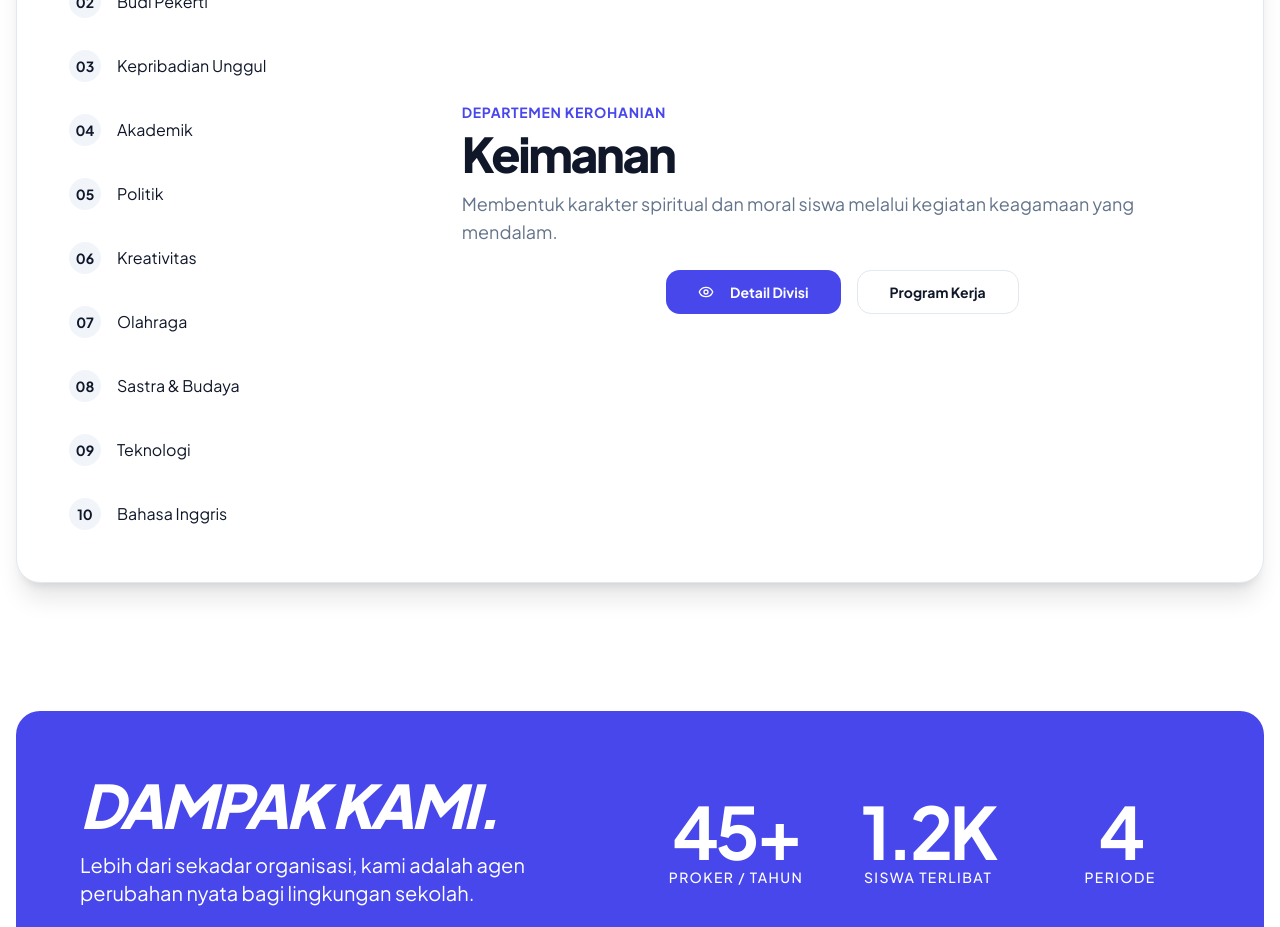
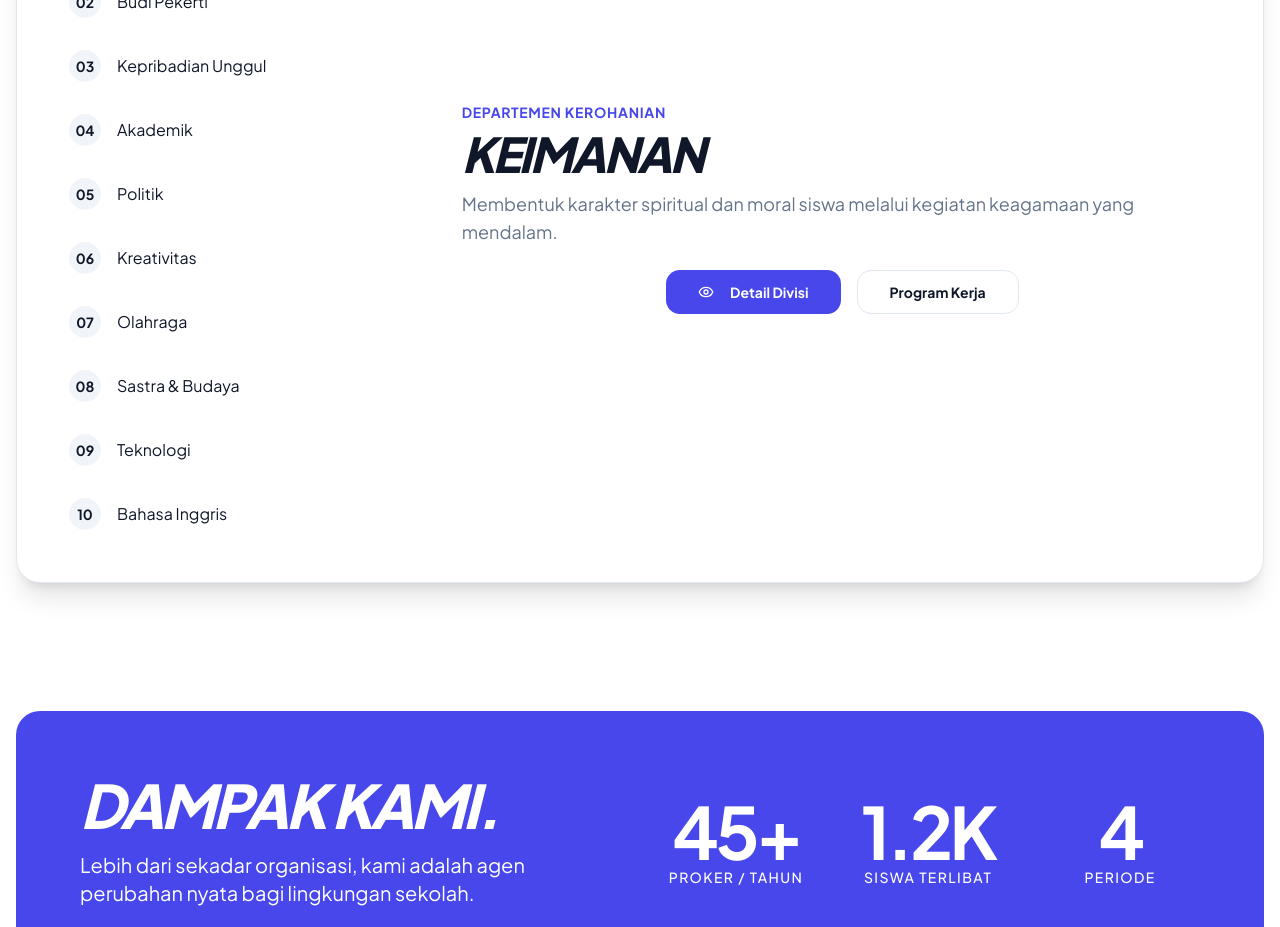
Before and after one commit to WeplyStudio/osis, a Next.js app: page / in a window 1280 px wide. Shown: the part 4900-5827 px from the top of the page. Built offline with nearby package versions, Linux system fonts and the light colour scheme.

Commit message:
kalau kayak gini kan termasuk title jadi pake kapital dan italic! (_for

```diff
--- a/src/app/(app)/page.tsx
+++ b/src/app/(app)/page.tsx
@@ -112,7 +112,7 @@ const DivisionTabs = () => {
                     {activeDivisionData && (
                         <div className="flex flex-col text-center lg:text-left">
                             <p className="font-body text-sm font-bold tracking-wider uppercase text-primary mb-2">{activeDivisionData.department}</p>
-                            <h3 className="font-body text-4xl md:text-5xl font-extrabold tracking-tighter text-foreground mb-3">
+                            <h3 className="font-body text-4xl md:text-5xl font-extrabold tracking-tighter text-foreground mb-3 italic uppercase">
                                 {activeDivisionData.title}
                             </h3>
                             <p className="text-muted-foreground text-lg mb-6">
```
